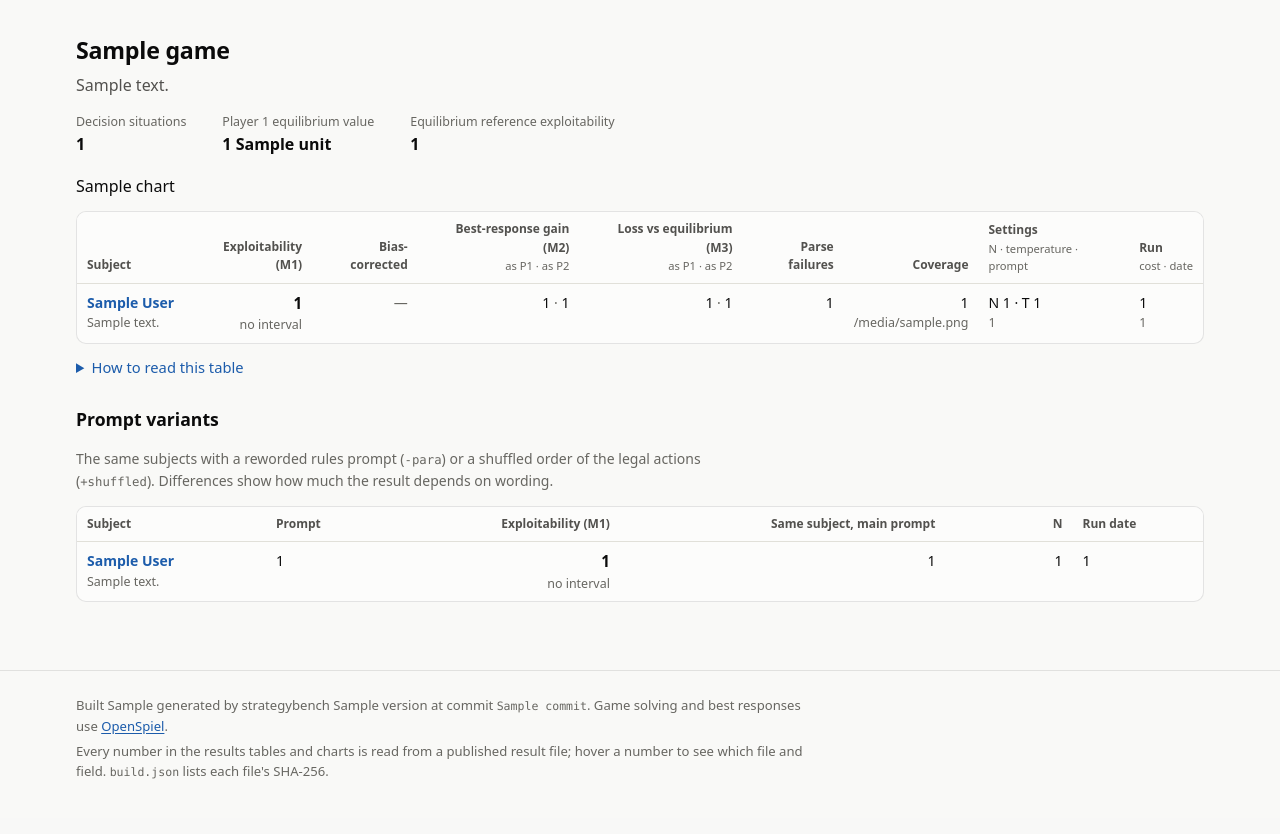
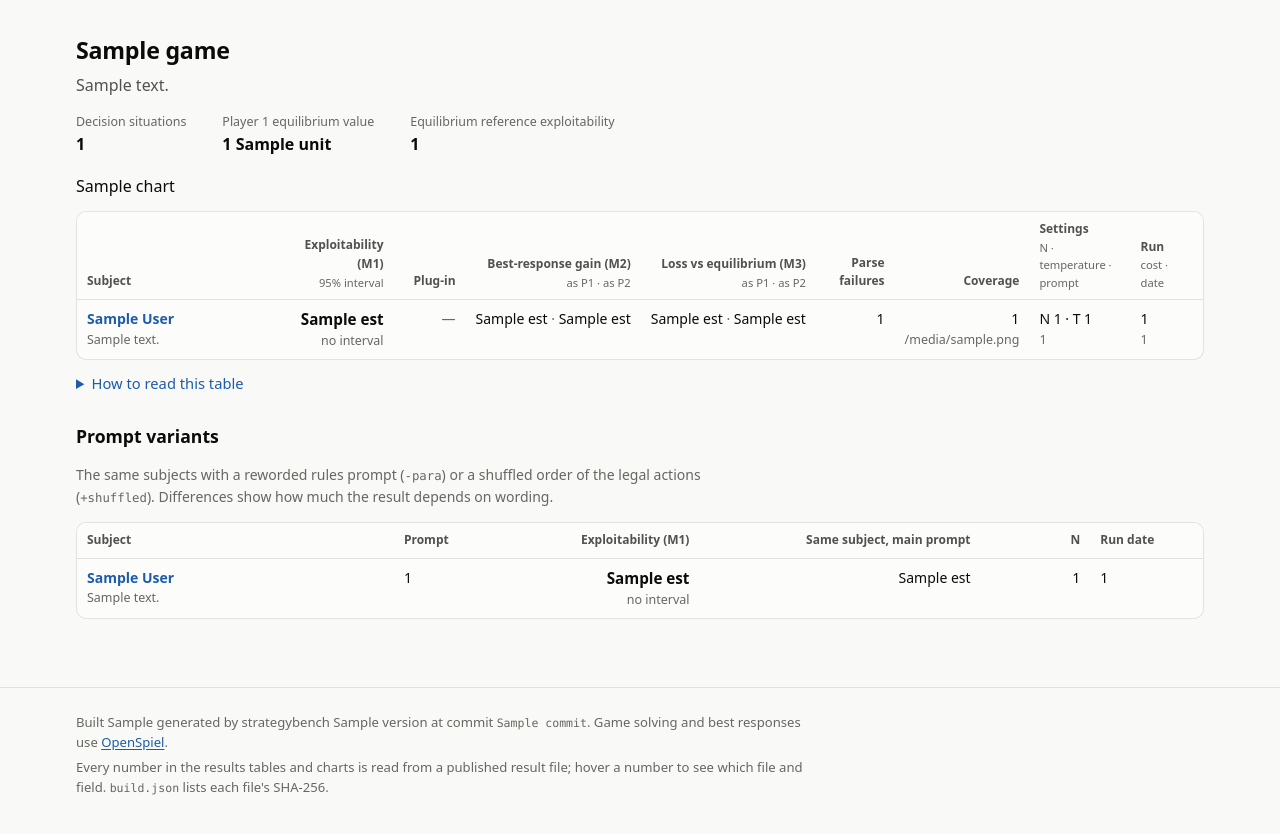
Before and after one commit to garyjh126/strategy-bench, a Python web app: template src/strategybench/report/templates/index.html in a window 1280 px wide. Shown: the part 500-1334 px from the top of the page. Before the commit the page ends 1279 px from the top, so only its background shows below. Run offline with Jinja, Linux system fonts and the light colour scheme; the template is opened without the code that fills it: most values are stand-ins (such as "Sample title", 1, 10 or a date in 2020).

Commit message:
Site: show bias-corrected values with basic intervals, plug-in alongside
- headline M1, M2 and M3 are the bias-corrected estimates with their basic
  95% intervals for sampled subjects (exact values for distribution subjects);
  a Plug-in column replaces the Bias-corrected column
- chart rows with the same name are told apart (exact vs N = 200)
- shares of the best-response gain shown to one decimal (0.3%, not 0%)
- subject cells wrap so the leaderboard fits a 1280px window
- derived-file schema version 2

```diff
--- a/src/strategybench/report/derive.py
+++ b/src/strategybench/report/derive.py
@@ -41,7 +41,7 @@ from strategybench.games.base import GameSpec
 from strategybench.report.explain import responder_sentence, subject_sentence
 from strategybench.report.numbers import Source, render
 
-DERIVED_VERSION = 1
+DERIVED_VERSION = 2
 REPLAY_HANDS = 100
 #: Key-situation hands per seat, taken from the infostates with the largest contributions.
 KEY_SITUATIONS = 3
@@ -289,7 +289,7 @@ class _ReplayBuilder:
                 "eq_mix_value": render(r["eq_mix_value"], "sf3"),
                 "reach": render(r["reach"], "pct1"),
                 "contribution": render(r["contribution"], "f3"),
-                "share": render(r["share"], "pct0"),
+                "share": render(r["share"], "pct1"),
             }
             e["responder_note"] = responder_sentence(
                 Source(None, e["responder"], plain=True), "", subject_seat, self.unit_name
--- a/src/strategybench/report/explain.py
+++ b/src/strategybench/report/explain.py
@@ -74,5 +74,5 @@ def responder_sentence(src: Source, ptr: str, subject_seat: int, unit: str) -> M
         " The situation arises in {} of hands with the subject as {}, adding {} {} per hand"
     ).format(r, seat_text, c, unit)
     if src.get(f"{ptr}/share") is not None:
-        tail += Markup(" ({} of the best responder's gain)").format(src.num(f"{ptr}/share", "pct0"))
+        tail += Markup(" ({} of the best responder's gain)").format(src.num(f"{ptr}/share", "pct1"))
     return head + tail + Markup(".")
--- a/src/strategybench/report/static/style.css
+++ b/src/strategybench/report/static/style.css
@@ -179,6 +179,8 @@ tbody th { font-weight: 500; }
 .r { text-align: right; }
 .board th, .board td { white-space: nowrap; padding: 8px 10px; }
 .board thead th { white-space: normal; min-width: 4.5rem; }
+.board tbody th { white-space: normal; min-width: 13rem; max-width: 19rem; }
+.board tbody th .sub { white-space: normal; }
 .board .subject { font-weight: 600; text-decoration: none; }
 .board .subject:hover { text-decoration: underline; }
 .board .big { font-weight: 650; font-size: 0.95rem; }
--- a/src/strategybench/report/templates/index.html
+++ b/src/strategybench/report/templates/index.html
@@ -1,5 +1,5 @@
 {% extends "base.html" %}
-{% from "macros.html" import subject_cell, m1_cell, bias_cell, pair_cell, n_cell, temp_cell, cost_cell, coverage_cell with context %}
+{% from "macros.html" import subject_cell, m1_cell, plug_in_cell, pair_cell, n_cell, temp_cell, cost_cell, coverage_cell with context %}
 {% block title %}StrategyBench: exploitability leaderboard{% endblock %}
 {% block main %}
 <section class="intro">
@@ -37,10 +37,10 @@
     <thead>
       <tr>
         <th scope="col">Subject</th>
-        <th scope="col" class="r" title="Average over both seats of what a best-responding opponent wins beyond the equilibrium value, per hand. 95% bootstrap interval below.">Exploitability (M1)</th>
-        <th scope="col" class="r" title="Small samples bias exploitability upwards; this subtracts the bootstrap estimate of that bias.">Bias-corrected</th>
-        <th scope="col" class="r" title="Best-response gain with the subject sitting as Player 1 and as Player 2.">Best-response gain (M2)<span class="sub">as P1 · as P2</span></th>
-        <th scope="col" class="r" title="Expected loss against an equilibrium opponent that does not adapt, as Player 1 and as Player 2.">Loss vs equilibrium (M3)<span class="sub">as P1 · as P2</span></th>
+        <th scope="col" class="r" title="Average over both seats of what a best-responding opponent wins beyond the equilibrium value, per hand. Sampled subjects: bias-corrected estimate with a basic bootstrap 95% interval. Exact subjects: the exact value.">Exploitability (M1)<span class="sub">95% interval</span></th>
+        <th scope="col" class="r" title="Exploitability of the estimated strategy itself, before bias correction. It is biased upwards because sampling noise can be exploited.">Plug-in</th>
+        <th scope="col" class="r" title="Best-response gain with the subject sitting as Player 1 and as Player 2 (bias-corrected for sampled subjects).">Best-response gain (M2)<span class="sub">as P1 · as P2</span></th>
+        <th scope="col" class="r" title="Expected loss against an equilibrium opponent that does not adapt, as Player 1 and as Player 2 (bias-corrected for sampled subjects).">Loss vs equilibrium (M3)<span class="sub">as P1 · as P2</span></th>
         <th scope="col" class="r" title="Share of replies (attempts) that were not exactly one label.">Parse failures</th>
         <th scope="col" class="r" title="Reach-weighted share of decision situations with at least k valid samples.">Coverage</th>
         {% if game.spread %}<th scope="col" class="r" title="Range of exploitability across prompt variants (number of prompts).">Across prompts</th>{% endif %}
@@ -53,13 +53,13 @@
       <tr{% if run.rec.is_reference %} class="ref"{% endif %}>
         <th scope="row">{{ subject_cell(run, "") }}</th>
         <td class="r">{{ m1_cell(run) }}</td>
-        <td class="r">{{ bias_cell(run) }}</td>
-        <td class="r">{{ pair_cell(run, "br_gain_norm") }}</td>
-        <td class="r">{{ pair_cell(run, "h2h_loss_norm") }}</td>
+        <td class="r">{{ plug_in_cell(run) }}</td>
+        <td class="r">{{ pair_cell(run, "br_gain") }}</td>
+        <td class="r">{{ pair_cell(run, "h2h_loss") }}</td>
         <td class="r">{{ run.metrics.num("/reliability/parse_failure_rate", "pct1") }}</td>
         <td class="r">{{ coverage_cell(run) }}</td>
         {% if game.spread %}
-        <td class="r">{% if run.id in game.spread %}{% set lo, hi, k = game.spread[run.id] %}{{ lo.metrics.num("/metrics/exploitability_norm", "f3") }}–{{ hi.metrics.num("/metrics/exploitability_norm", "f3") }} <span class="muted">({{ k }})</span>{% else %}<span class="muted">—</span>{% endif %}</td>
+        <td class="r">{% if run.id in game.spread %}{% set lo, hi, k = game.spread[run.id] %}{{ lo.est("exploitability") }}–{{ hi.est("exploitability") }} <span class="muted">({{ k }})</span>{% else %}<span class="muted">—</span>{% endif %}</td>
         {% endif %}
         <td>N {{ n_cell(run) }} · T {{ temp_cell(run) }}<span class="sub">{{ run.metrics.num("/prompt_version", "text") }}</span></td>
         <td>{{ cost_cell(run) }}<span class="sub">{{ run.metrics.num("/run_date", "text") }}</span></td>
@@ -72,8 +72,8 @@
   <details class="howto">
     <summary>How to read this table</summary>
     <ul>
-      <li><strong>Exploitability (M1)</strong> is the headline: what a best-responding opponent gains per hand against the subject's estimated strategy, beyond the equilibrium value, averaged over the two seats. Values are in {{ game.rows[0].unit }}s per hand. The interval is a 95% bootstrap interval over the subject's samples.</li>
-      <li><strong>Bias-corrected</strong>: a maximum over opponent strategies turns sampling noise into apparent exploitability, so the plain estimate is biased upwards at small N. The corrected value subtracts the bootstrap estimate of that bias; larger N is the reliable remedy.</li>
+      <li><strong>Exploitability (M1)</strong> is the headline: what a best-responding opponent gains per hand against the subject's strategy, beyond the equilibrium value, averaged over the two seats. Values are in {{ game.rows[0].unit }}s per hand.</li>
+      <li>A best responder exploits sampling noise too, so the exploitability of the estimated strategy (<strong>plug-in</strong>) is biased upwards, most of all near equilibrium. For sampled subjects the table shows the <strong>bias-corrected</strong> estimate with a 95% basic bootstrap interval, which is centred on it. In simulation these intervals have close to their nominal coverage, but cover less often for subjects very close to equilibrium (see the <a href="methodology.html#uncertainty">methodology</a>). Larger N is the reliable remedy. Exact subjects (probabilities read directly) have no sampling error.</li>
       <li><strong>Best-response gain (M2)</strong> splits M1 by the seat the subject sits in (M1 is their mean).</li>
       <li><strong>Loss vs equilibrium (M3)</strong> is what an opponent playing the equilibrium, without adapting, wins from the subject. It is always at most M2, and can be near 0 even when M1 is large.</li>
       <li><strong>Parse failures</strong> and <strong>coverage</strong> are reliability measures (M4). Failed replies are retried and counted, never replaced with a guessed action.</li>
@@ -92,7 +92,7 @@
         <th scope="row">{{ subject_cell(run, "") }}</th>
         <td>{{ run.metrics.num("/prompt_version", "text") }}</td>
         <td class="r">{{ m1_cell(run) }}</td>
-        <td class="r">{% if base %}{{ base.metrics.num("/metrics/exploitability_norm", "f3") }}{% else %}<span class="muted">not run</span>{% endif %}</td>
+        <td class="r">{% if base %}{{ base.est("exploitability") }}{% else %}<span class="muted">not run</span>{% endif %}</td>
         <td class="r">{{ n_cell(run) }}</td>
         <td>{{ run.metrics.num("/run_date", "text") }}</td>
       </tr>
--- a/src/strategybench/report/templates/macros.html
+++ b/src/strategybench/report/templates/macros.html
@@ -5,18 +5,18 @@
 {% endmacro %}
 
 {% macro m1_cell(run) %}
-<span class="big">{{ run.metrics.num("/metrics/exploitability_norm", "f3") }}</span>
-{% if run.has_ci %}<span class="sub">[{{ run.metrics.num("/ci95/exploitability/0", "f3", run.native_scale) }}, {{ run.metrics.num("/ci95/exploitability/1", "f3", run.native_scale) }}]</span>
+<span class="big">{{ run.est("exploitability") }}</span>
+{% if run.ci("exploitability") %}<span class="sub">{{ run.ci_html("exploitability") }}{% if run.ci_method != "basic" %} percentile{% endif %}</span>
 {% elif run.rec.subject_kind == "distribution" %}<span class="sub">exact</span>
 {% else %}<span class="sub">no interval</span>{% endif %}
 {% endmacro %}
 
-{% macro bias_cell(run) %}
-{% if run.rec.metrics.bias and "exploitability_bias_corrected" in run.rec.metrics.bias %}{{ run.metrics.num("/bias/exploitability_bias_corrected", "f3", run.native_scale) }}{% else %}<span class="muted">—</span>{% endif %}
+{% macro plug_in_cell(run) %}
+{% if run.corrected %}{{ run.plug_in("exploitability") }}{% else %}<span class="muted">—</span>{% endif %}
 {% endmacro %}
 
 {% macro pair_cell(run, key) %}
-{{ run.metrics.num("/metrics/" ~ key ~ "/0", "f3") }} <span class="muted">·</span> {{ run.metrics.num("/metrics/" ~ key ~ "/1", "f3") }}
+{{ run.est(key ~ "_0") }} <span class="muted">·</span> {{ run.est(key ~ "_1") }}
 {% endmacro %}
 
 {% macro n_cell(run) %}
```
Also changed, not shown: src/strategybench/report/site.py (+57 -15 lines), src/strategybench/report/templates/run.html (+9 -8 lines), tests/test_report.py (+1 -1 lines).
